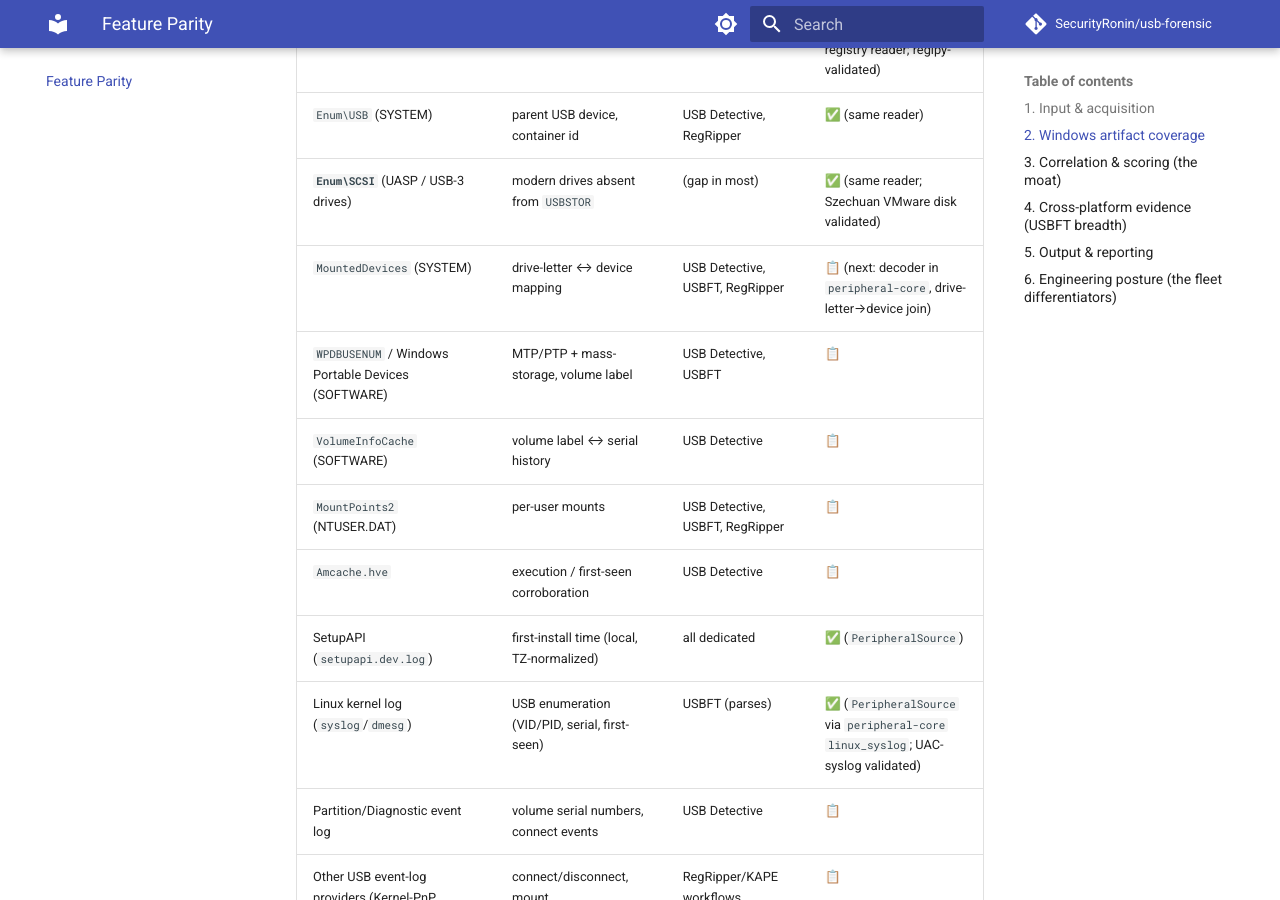
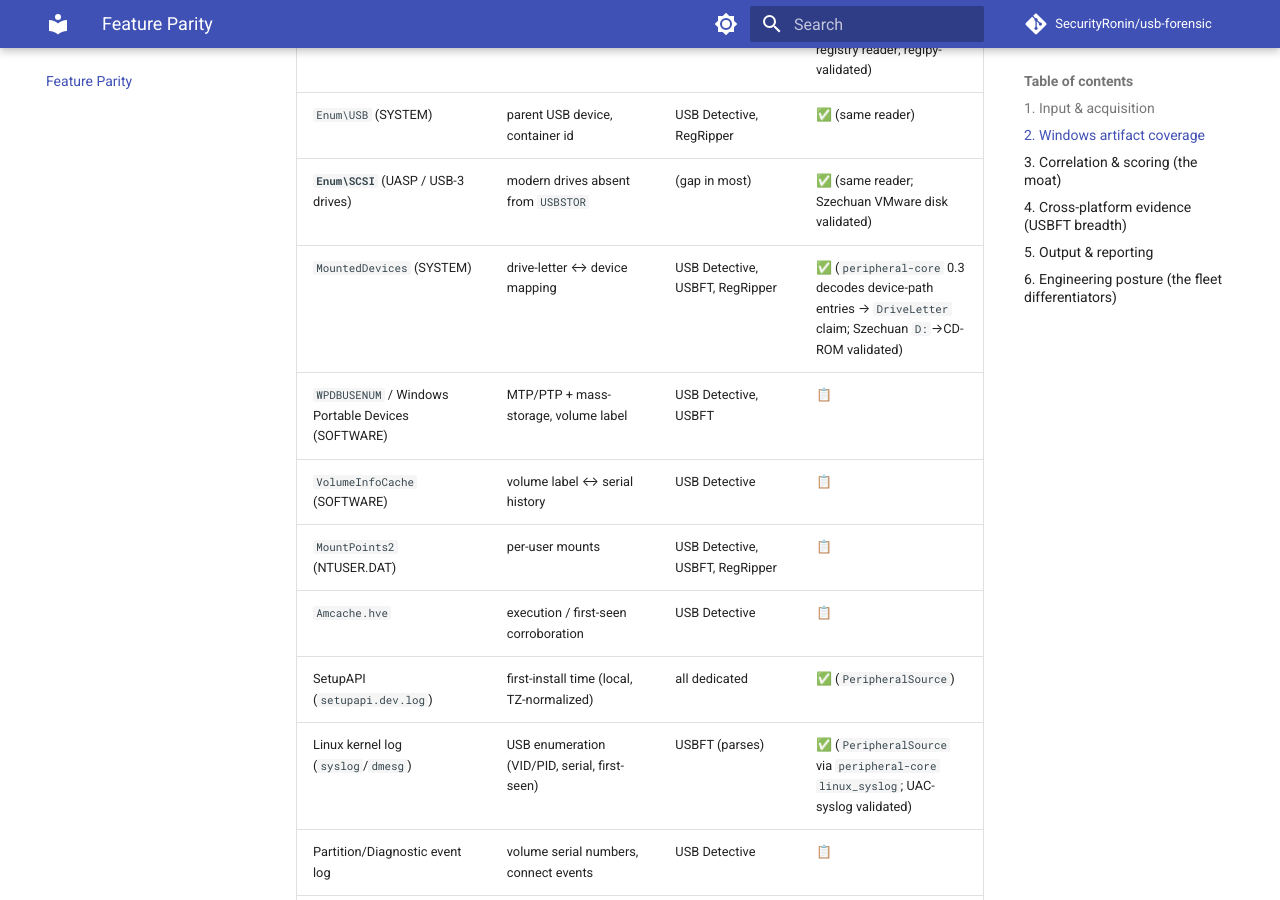
Before and after one commit to SecurityRonin/usb-forensic, an MkDocs documentation site: the page built from docs/feature-parity.md, in a window 1280 px wide and 900 px high, scrolled down 1372 px. Built offline with MkDocs 1.6.1 and Material for MkDocs 9.7.7, drawn with Linux system fonts in a browser that asks for light colours; comment, search, counter and statistics services are not loaded.

Commit message:
docs: parity matrix — MountedDevices drive-letter join shipped
Co-Authored-By: Claude Opus 4.8 (1M context) <noreply@anthropic.com>

```diff
--- a/docs/feature-parity.md
+++ b/docs/feature-parity.md
@@ -34,7 +34,7 @@ Tracker / USBFT** (breadth: multi-OS, image mounting, VSCs, encrypted-volume his
 | `USBSTOR` (SYSTEM) | device class/serial/VID-PID, first/last connect | all dedicated | ✅ (`PeripheralSource` via `peripheral-core` registry reader; regipy-validated) |
 | `Enum\USB` (SYSTEM) | parent USB device, container id | USB Detective, RegRipper | ✅ (same reader) |
 | **`Enum\SCSI`** (UASP / USB-3 drives) | modern drives absent from `USBSTOR` | (gap in most) | ✅ (same reader; Szechuan VMware disk validated) |
-| `MountedDevices` (SYSTEM) | drive-letter ↔ device mapping | USB Detective, USBFT, RegRipper | 📋 (next: decoder in `peripheral-core`, drive-letter→device join) |
+| `MountedDevices` (SYSTEM) | drive-letter ↔ device mapping | USB Detective, USBFT, RegRipper | ✅ (`peripheral-core` 0.3 decodes device-path entries → `DriveLetter` claim; Szechuan `D:`→CD-ROM validated) |
 | `WPDBUSENUM` / Windows Portable Devices (SOFTWARE) | MTP/PTP + mass-storage, volume label | USB Detective, USBFT | 📋 |
 | `VolumeInfoCache` (SOFTWARE) | volume label ↔ serial history | USB Detective | 📋 |
 | `MountPoints2` (NTUSER.DAT) | per-user mounts | USB Detective, USBFT, RegRipper | 📋 |
```
